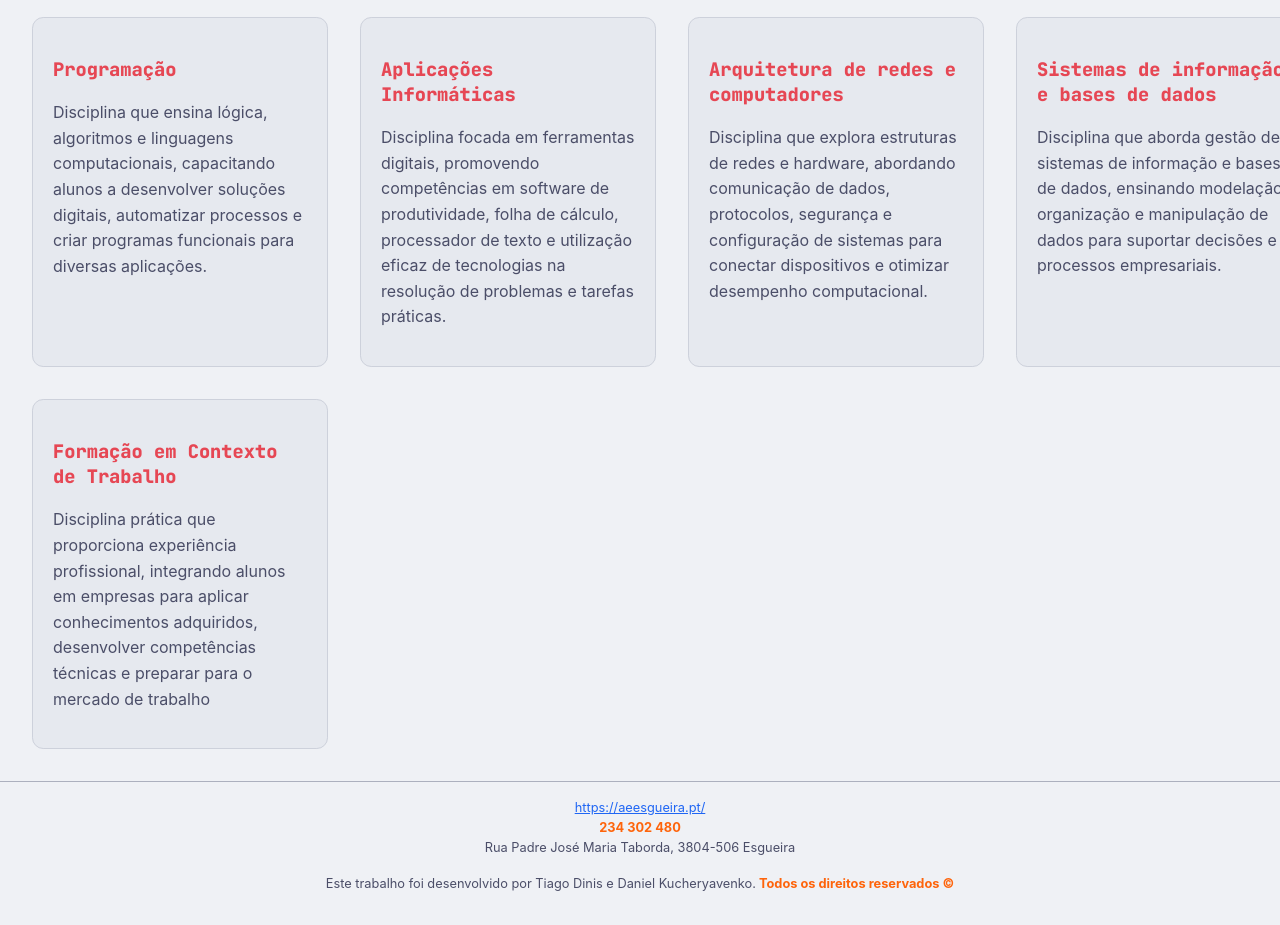
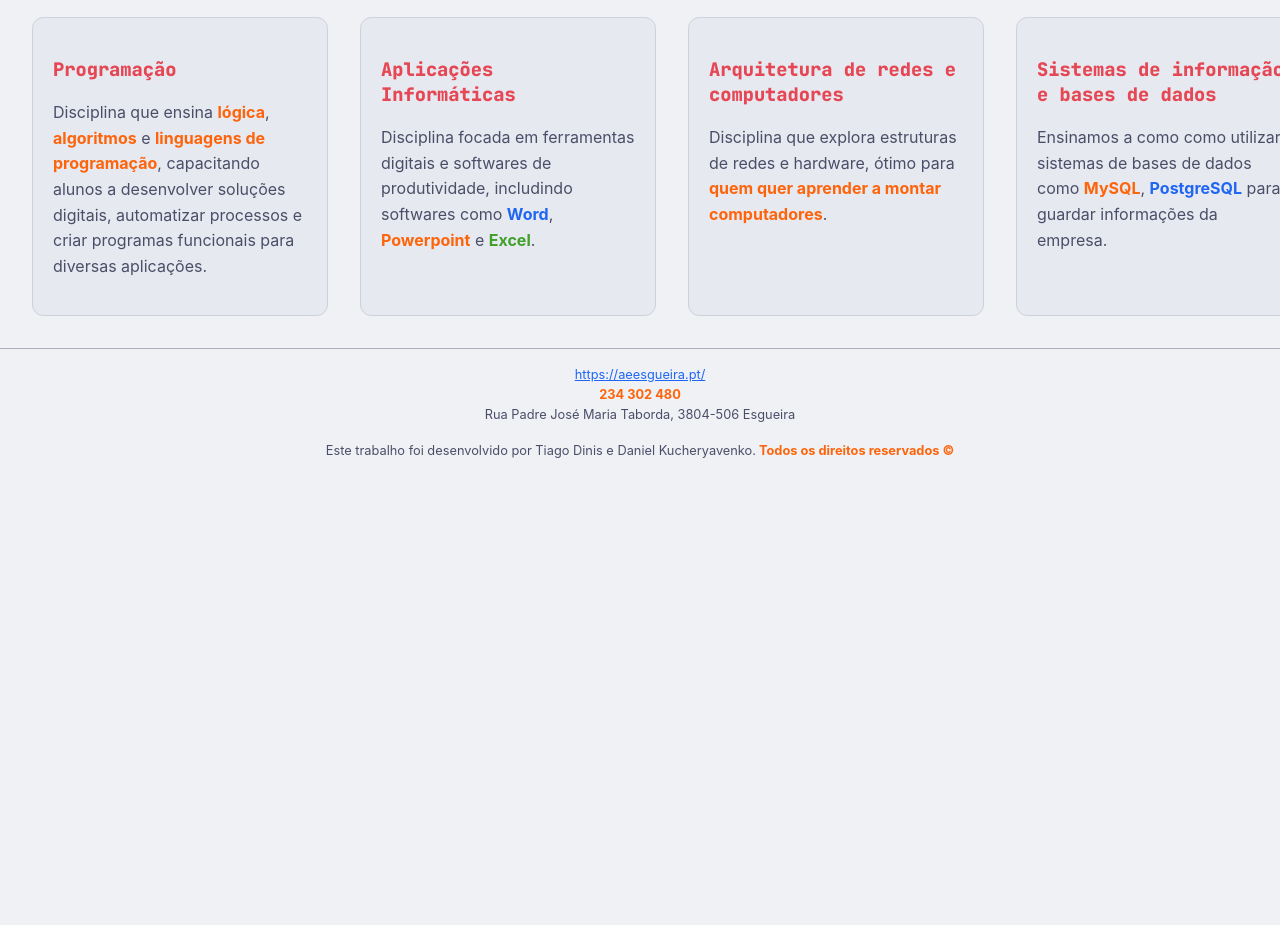
Before and after one commit to coffeeispower/0793-projeto, a plain HTML site: page index.html in a window 1280 px wide. Shown: the part 520-1445 px from the top of the page. After the commit the page ends 1013 px from the top, so only its background shows below. Drawn offline with nearby package versions, Linux system fonts and the light colour scheme.

Commit message:
melhorar secção de disciplinas

```diff
--- a/index.html
+++ b/index.html
@@ -52,23 +52,19 @@
         <div id="subjects-grid">
             <div>
                 <h3>Programação</h3>
-                <p>Disciplina que ensina lógica, algoritmos e linguagens computacionais, capacitando alunos a desenvolver soluções digitais, automatizar processos e criar programas funcionais para diversas aplicações.</p>
+                <p>Disciplina que ensina <b>lógica</b>, <b>algoritmos</b> e <b>linguagens de programação</b>, capacitando alunos a desenvolver soluções digitais, automatizar processos e criar programas funcionais para diversas aplicações.</p>
             </div>
             <div>
                 <h3>Aplicações Informáticas</h3>
-                <p>Disciplina focada em ferramentas digitais, promovendo competências em software de produtividade, folha de cálculo, processador de texto e utilização eficaz de tecnologias na resolução de problemas e tarefas práticas.</p>
+                <p>Disciplina focada em ferramentas digitais e softwares de produtividade, includindo softwares como <b style="color: var(--blue)">Word</b>, <b>Powerpoint</b> e <b style="color: var(--green);">Excel</b>.</p>
             </div>
             <div>
                 <h3>Arquitetura de redes e computadores</h3>
-                <p>Disciplina que explora estruturas de redes e hardware, abordando comunicação de dados, protocolos, segurança e configuração de sistemas para conectar dispositivos e otimizar desempenho computacional.</p>
+                <p>Disciplina que explora estruturas de redes e hardware, ótimo para <b>quem quer aprender a montar computadores</b>.</p>
             </div>
             <div>
                 <h3>Sistemas de informação e bases de dados</h3>
-                <p>Disciplina que aborda gestão de sistemas de informação e bases de dados, ensinando modelação, organização e manipulação de dados para suportar decisões e processos empresariais.</p>
-            </div>
-            <div>
-                <h3>Formação em Contexto de Trabalho</h3>
-                <p>Disciplina prática que proporciona experiência profissional, integrando alunos em empresas para aplicar conhecimentos adquiridos, desenvolver competências técnicas e preparar para o mercado de trabalho</p>
+                <p>Ensinamos a como como utilizar sistemas de bases de dados como <b>MySQL</b>, <b style="color: var(--blue)">PostgreSQL</b> para guardar informações da empresa.</p>
             </div>
         </div>
     </section>
```
